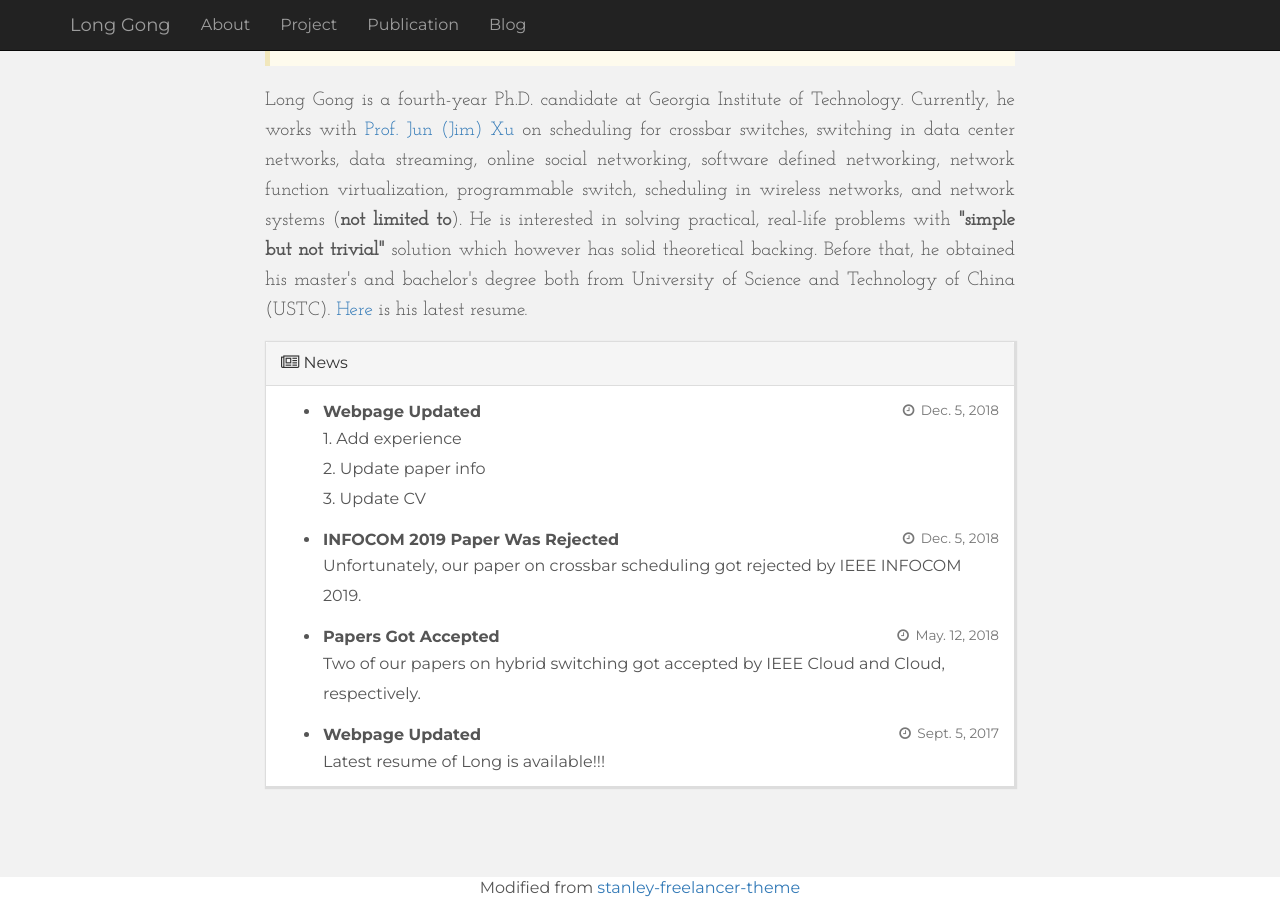
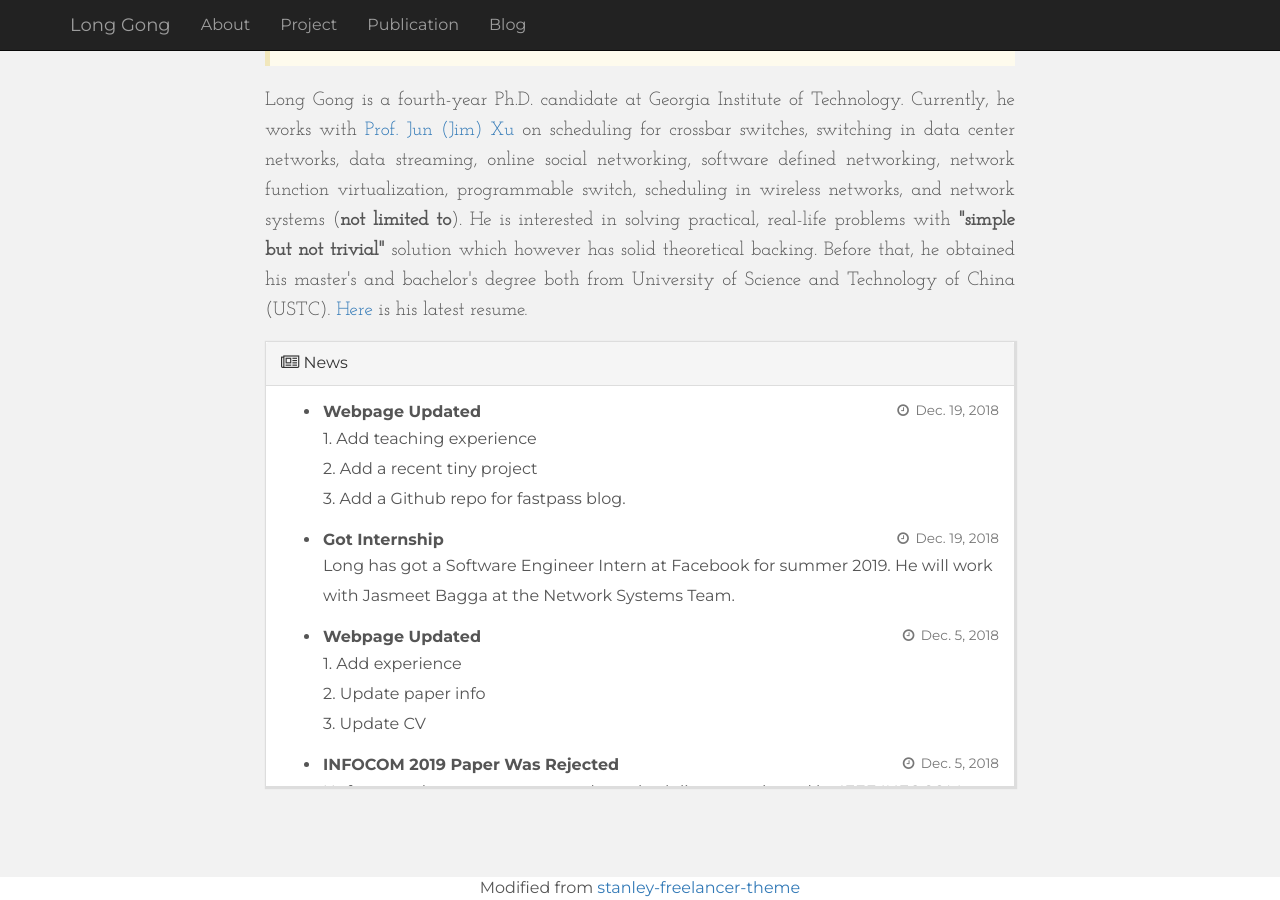
Before and after one commit to lgong30/lgong30.github.io, a Jekyll site: the page built from index.html, in a window 1280 px wide and 900 px high, scrolled down 511 px. Built offline with Jekyll 4.4.1, drawn with Linux system fonts in a browser that asks for light colours; nearby versions of some CDN libraries; comment, search, counter and statistics services are not loaded.

```diff
--- a/_config.yml
+++ b/_config.yml
@@ -107,6 +107,12 @@ education:
 
 news:
   - summary: Webpage Updated
+    time: Dec. 19, 2018
+    content: 1. Add teaching experience<br />2. Add a recent tiny project<br />3. Add a Github repo for fastpass blog.
+  - summary: Got Internship
+    time: Dec. 19, 2018
+    content: Long has got a Software Engineer Intern at Facebook for summer 2019. He will work with Jasmeet Bagga at the Network Systems Team.
+  - summary: Webpage Updated
     time: Dec. 5, 2018
     content: 1. Add experience<br />2. Update paper info<br />3. Update CV
   - summary: INFOCOM 2019 Paper Was Rejected
@@ -215,6 +221,9 @@ experiences:
     description: Designed a novel virtual network embedding algorithm, which increased the network utilization and decreased the time complexity. (INFOCOM 2014)
 
 projects:
+  - proj5:
+    name: "LaTeXCV: Easy LaTeX CV Maker"
+    description: This is self-motivated tiny project. Details and source codes are available <a herf="https://github.com/long-gong/latexcv" target="_blank">here</a>
   - proj4:
     name: Refining Data Flow Information Using Infeasible Path
     description: This is a compiler course project. Details are available <a herf="https://github.com/saber-dragon/DemandDrivenDefUseAnalysis" target="_blank">here</a>
@@ -230,6 +239,9 @@ projects:
 
 
 teaching:
+  - t3:
+    name: CS 6250 Computer Networks
+    url: https://piazza.com/gatech/cs6250a
   - t2:
     name: CS 3251 Computer Networking I
     url: https://piazza.com/gatech/cs3251a
--- a/_layouts/home.html
+++ b/_layouts/home.html
@@ -10,33 +10,25 @@
         <div class="row">
           <div class="col-lg-8 col-lg-offset-2 centered">
             <!--<img src="assets/img/long.jpg" alt="Long Gong">-->
-                    <div class='circle'>
-                        <div class='inner'></div>
-                    </div>
+            <div class="circle"><div class="inner"></div></div>
             <h1>{{ site.author.full_username }}</h1>
             <div class="bs-callout bs-callout-warning">
-                        <p class="emphasis">
-                        {% include ad.html %}
-                        </p>
+              <p class="emphasis">{% include ad.html %}</p>
             </div>
-                    <p class="emphasis">
-                        {% include self.html %}
-                    </p>
-                </div><!-- /col-lg-8 -->
-            </div><!-- /row -->
+            <p class="emphasis">{% include self.html %}</p>
+          </div>
+          <!-- /col-lg-8 -->
+        </div>
+        <!-- /row -->
 
         <div class="row">
-            <div class="col-lg-8 col-lg-offset-2">
-                {% include random.html %}
+          <div class="col-lg-8 col-lg-offset-2">{% include random.html %}</div>
         </div>
       </div>
-        </div> <!-- /container -->
-    </div><!-- /ww -->
-
-
+      <!-- /container -->
+    </div>
+    <!-- /ww -->
 
     {% include footer.html %}
-
   </body>
-
 </html>
```
Also changed, not shown: _layouts/about.html (+12 -16 lines), _layouts/default.html (+5 -10 lines), _layouts/post.html (+15 -13 lines), _posts/2017-02-22-Issues-and-Solutions-for-Fastpass-installation.md (+9 -3 lines). Lines whose indentation alone changed are shown as unchanged.
